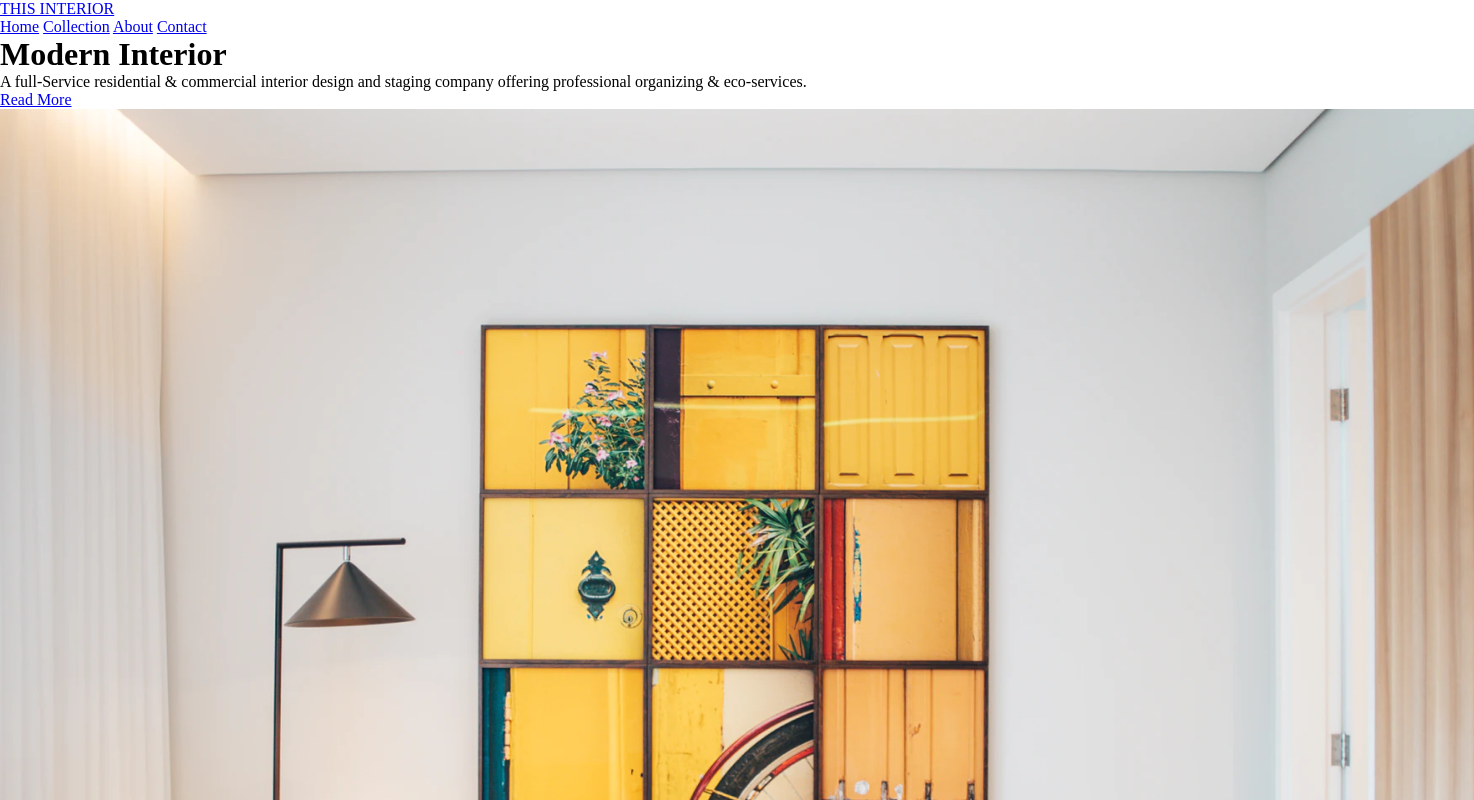
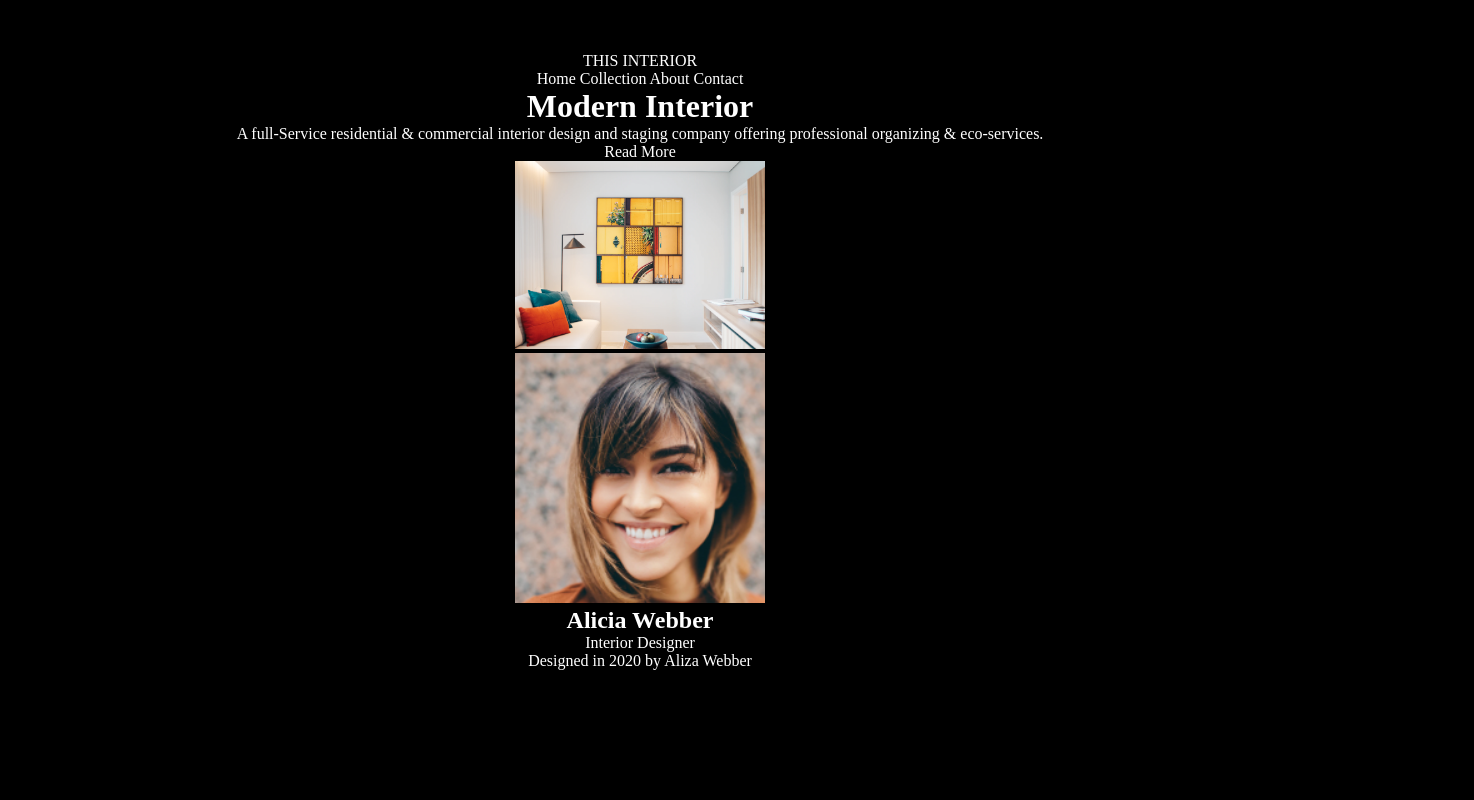
Before and after one commit to Adrian2C/interior-consultant, a plain HTML site: page index.html in a window 1280 px wide. Shown: the top 800 px of the page, 1474 px wide, since content can reach past the window. Drawn offline with Linux system fonts and the light colour scheme.

Commit message:
preparacion de proeycto para devcode challenge

```diff
--- a/style.css
+++ b/style.css
@@ -6,3 +6,19 @@
     margin:0;
     padding:0;
 }
+body{
+    background-color: #000;
+    color:#FFF;
+    margin:20px;
+    padding:2em;
+    text-align: center;
+
+}
+a{
+    text-decoration: none;
+    color:white;
+}
+img{
+    width:250px;
+
+}
```
